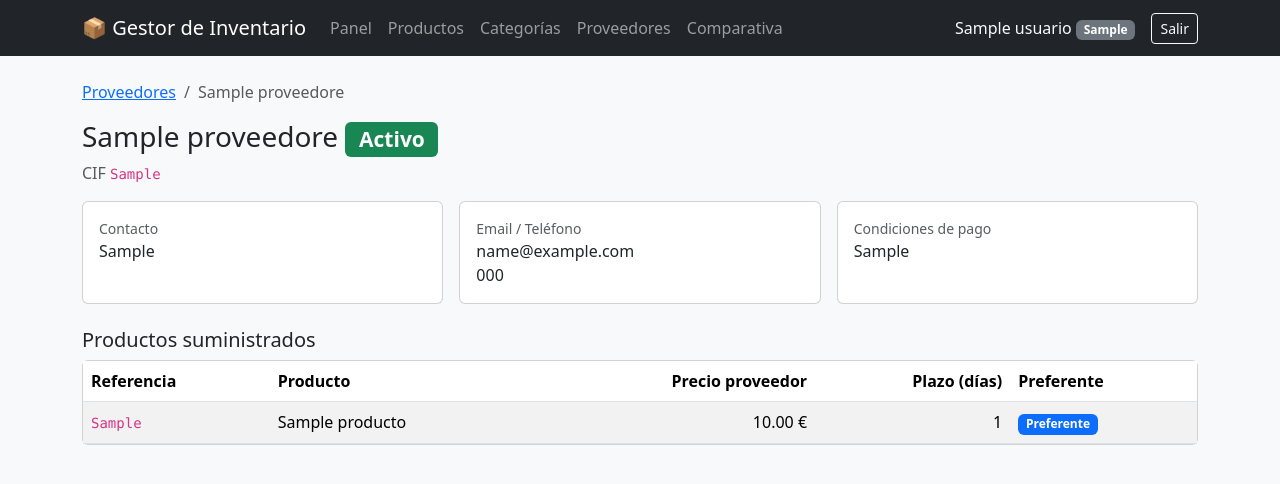
After one commit to xxmarcoxx769/GestorInventario, a Flask app: page /proveedores/1 in a window 1280 px wide. The commit adds this page. Shown: the top 484 px of the page. Run offline with Flask 3, Linux system fonts and the light colour scheme; a user stored in the database is signed in; tables that the repository leaves empty hold one stand-in row (values such as "Sample post").

Commit message:
Add suppliers module: CRUD, supplies and price comparison
- proveedor_servicio: providers CRUD (CIF unique, normalized to upper),
  supplies (producto_proveedor) with single-preferred-per-product rule,
  and price comparison per product (cheapest first)
- Blueprint /proveedores with role-based permissions (write = ADMIN/ALMACEN)
- Provider detail page listing supplied products; add/edit/remove supplies
- Delete guarded: blocked when the provider has purchases
- Comparativa page: pick a product, see suppliers ranked by price
- Templates + navbar links (Proveedores, Comparativa)

Co-Authored-By: Claude Opus 4.8 <noreply@anthropic.com>

```diff
--- a/app/__init__.py
+++ b/app/__init__.py
@@ -25,11 +25,13 @@ def create_app(config_class=Config):
     from .auth.rutas import auth_bp
     from .main.rutas import main_bp
     from .productos.rutas import productos_bp, categorias_bp
+    from .proveedores.rutas import proveedores_bp
 
     app.register_blueprint(auth_bp)
     app.register_blueprint(main_bp)
     app.register_blueprint(productos_bp)
     app.register_blueprint(categorias_bp)
+    app.register_blueprint(proveedores_bp)
 
     # Manejadores de error
     from flask import render_template
--- /dev/null
+++ b/app/servicios/proveedor_servicio.py
@@ -0,0 +1,172 @@
+"""Lógica de negocio para proveedores y suministros (producto_proveedor)."""
+from ..extensiones import db
+from ..modelos import Proveedor, ProductoProveedor, Producto, Compra
+from .errores import NoEncontrado, Conflicto
+
+
+# --------------------------- PROVEEDORES ---------------------------
+
+def listar_proveedores(buscar=None):
+    consulta = db.select(Proveedor)
+    if buscar:
+        patron = f"%{buscar.strip()}%"
+        consulta = consulta.where(
+            db.or_(Proveedor.nombre.ilike(patron), Proveedor.cif.ilike(patron))
+        )
+    return db.session.scalars(consulta.order_by(Proveedor.nombre)).all()
+
+
+def obtener_proveedor(proveedor_id: int) -> Proveedor:
+    proveedor = db.session.get(Proveedor, proveedor_id)
+    if proveedor is None:
+        raise NoEncontrado("El proveedor no existe.")
+    return proveedor
+
+
+def _validar_cif_unico(cif: str, excluir_id: int | None = None):
+    consulta = db.select(Proveedor).where(Proveedor.cif == cif)
+    if excluir_id is not None:
+        consulta = consulta.where(Proveedor.id != excluir_id)
+    if db.session.scalar(consulta):
+        raise Conflicto(f"Ya existe un proveedor con el CIF «{cif}».")
+
+
+def crear_proveedor(datos: dict) -> Proveedor:
+    cif = datos["cif"].strip().upper()
+    _validar_cif_unico(cif)
+    proveedor = Proveedor(
+        nombre=datos["nombre"].strip(),
+        cif=cif,
+        contacto=(datos.get("contacto") or "").strip() or None,
+        email=(datos.get("email") or "").strip() or None,
+        telefono=(datos.get("telefono") or "").strip() or None,
+        condiciones_pago=(datos.get("condiciones_pago") or "").strip() or None,
+        activo=datos.get("activo", True),
+    )
+    db.session.add(proveedor)
+    db.session.commit()
+    return proveedor
+
+
+def actualizar_proveedor(proveedor_id: int, datos: dict) -> Proveedor:
+    proveedor = obtener_proveedor(proveedor_id)
+    cif = datos["cif"].strip().upper()
+    _validar_cif_unico(cif, excluir_id=proveedor_id)
+    proveedor.nombre = datos["nombre"].strip()
+    proveedor.cif = cif
+    proveedor.contacto = (datos.get("contacto") or "").strip() or None
+    proveedor.email = (datos.get("email") or "").strip() or None
+    proveedor.telefono = (datos.get("telefono") or "").strip() or None
+    proveedor.condiciones_pago = (datos.get("condiciones_pago") or "").strip() or None
+    proveedor.activo = datos.get("activo", True)
+    db.session.commit()
+    return proveedor
+
+
+def eliminar_proveedor(proveedor_id: int) -> None:
+    proveedor = obtener_proveedor(proveedor_id)
+    tiene_compras = db.session.scalar(
+        db.select(Compra.id).where(Compra.proveedor_id == proveedor_id).limit(1)
+    )
+    if tiene_compras:
+        raise Conflicto(
+            "No se puede eliminar: el proveedor tiene compras registradas. "
+            "Desactívalo en su lugar."
+        )
+    db.session.delete(proveedor)  # elimina en cascada sus suministros
+    db.session.commit()
+
+
+# --------------------------- SUMINISTROS (producto_proveedor) ---------------------------
+
+def listar_suministros(proveedor_id: int):
+    obtener_proveedor(proveedor_id)
+    return db.session.scalars(
+        db.select(ProductoProveedor)
+        .join(Producto)
+        .where(ProductoProveedor.proveedor_id == proveedor_id)
+        .order_by(Producto.nombre)
+    ).all()
+
+
+def obtener_suministro(suministro_id: int) -> ProductoProveedor:
+    suministro = db.session.get(ProductoProveedor, suministro_id)
+    if suministro is None:
+        raise NoEncontrado("El suministro no existe.")
+    return suministro
+
+
+def _desmarcar_preferentes(producto_id: int, excluir_id: int | None = None):
+    """Solo puede haber un proveedor preferente por producto."""
+    consulta = db.select(ProductoProveedor).where(
+        ProductoProveedor.producto_id == producto_id,
+        ProductoProveedor.preferente.is_(True),
+    )
+    if excluir_id is not None:
+        consulta = consulta.where(ProductoProveedor.id != excluir_id)
+    for otro in db.session.scalars(consulta):
+        otro.preferente = False
+
+
+def agregar_suministro(proveedor_id: int, datos: dict) -> ProductoProveedor:
+    obtener_proveedor(proveedor_id)
+    producto_id = datos["producto_id"]
+    if db.session.get(Producto, producto_id) is None:
+        raise NoEncontrado("El producto seleccionado no existe.")
+
+    existe = db.session.scalar(
+        db.select(ProductoProveedor).where(
+            ProductoProveedor.proveedor_id == proveedor_id,
+            ProductoProveedor.producto_id == producto_id,
+        )
+    )
+    if existe:
+        raise Conflicto("Este proveedor ya suministra ese producto.")
+
+    preferente = datos.get("preferente", False)
+    if preferente:
+        _desmarcar_preferentes(producto_id)
+
+    suministro = ProductoProveedor(
+        proveedor_id=proveedor_id,
+        producto_id=producto_id,
+        precio_proveedor=datos["precio_proveedor"],
+        plazo_entrega_dias=datos.get("plazo_entrega_dias"),
+        preferente=preferente,
+    )
+    db.session.add(suministro)
+    db.session.commit()
+    return suministro
+
+
+def actualizar_suministro(suministro_id: int, datos: dict) -> ProductoProveedor:
+    suministro = obtener_suministro(suministro_id)
+    preferente = datos.get("preferente", False)
+    if preferente:
+        _desmarcar_preferentes(suministro.producto_id, excluir_id=suministro_id)
+    suministro.precio_proveedor = datos["precio_proveedor"]
+    suministro.plazo_entrega_dias = datos.get("plazo_entrega_dias")
+    suministro.preferente = preferente
+    db.session.commit()
+    return suministro
+
+
+def eliminar_suministro(suministro_id: int) -> int:
+    suministro = obtener_suministro(suministro_id)
+    proveedor_id = suministro.proveedor_id
+    db.session.delete(suministro)
+    db.session.commit()
+    return proveedor_id
+
+
+def comparativa_producto(producto_id: int):
+    """Proveedores de un producto ordenados por precio ascendente (más barato primero)."""
+    producto = db.session.get(Producto, producto_id)
+    if producto is None:
+        raise NoEncontrado("El producto no existe.")
+    suministros = db.session.scalars(
+        db.select(ProductoProveedor)
+        .where(ProductoProveedor.producto_id == producto_id)
+        .order_by(ProductoProveedor.precio_proveedor.asc())
+    ).all()
+    return producto, suministros
--- a/app/templates/base.html
+++ b/app/templates/base.html
@@ -15,6 +15,8 @@
         <li class="nav-item"><a class="nav-link" href="{{ url_for('main.dashboard') }}">Panel</a></li>
         <li class="nav-item"><a class="nav-link" href="{{ url_for('productos.lista') }}">Productos</a></li>
         <li class="nav-item"><a class="nav-link" href="{{ url_for('categorias.lista') }}">Categorías</a></li>
+        <li class="nav-item"><a class="nav-link" href="{{ url_for('proveedores.lista') }}">Proveedores</a></li>
+        <li class="nav-item"><a class="nav-link" href="{{ url_for('proveedores.comparativa') }}">Comparativa</a></li>
       </ul>
       <div class="d-flex align-items-center text-light">
         <span class="me-3">{{ current_user.nombre }} <span class="badge bg-secondary">{{ current_user.rol }}</span></span>
--- /dev/null
+++ b/app/templates/proveedores/detalle.html
@@ -0,0 +1,79 @@
+{% extends "base.html" %}
+{% block titulo %}{{ proveedor.nombre }} — Proveedor{% endblock %}
+
+{% block contenido %}
+<nav aria-label="breadcrumb">
+  <ol class="breadcrumb">
+    <li class="breadcrumb-item"><a href="{{ url_for('proveedores.lista') }}">Proveedores</a></li>
+    <li class="breadcrumb-item active">{{ proveedor.nombre }}</li>
+  </ol>
+</nav>
+
+<div class="d-flex justify-content-between align-items-start mb-3">
+  <div>
+    <h1 class="h3 mb-1">{{ proveedor.nombre }}
+      {% if proveedor.activo %}<span class="badge bg-success">Activo</span>
+      {% else %}<span class="badge bg-secondary">Inactivo</span>{% endif %}
+    </h1>
+    <div class="text-muted">CIF <code>{{ proveedor.cif }}</code></div>
+  </div>
+  {% if puede_gestionar %}
+  <a class="btn btn-outline-primary" href="{{ url_for('proveedores.editar', proveedor_id=proveedor.id) }}">Editar proveedor</a>
+  {% endif %}
+</div>
+
+<div class="row g-3 mb-4">
+  <div class="col-md-4"><div class="card h-100"><div class="card-body">
+    <div class="text-muted small">Contacto</div>{{ proveedor.contacto or "—" }}
+  </div></div></div>
+  <div class="col-md-4"><div class="card h-100"><div class="card-body">
+    <div class="text-muted small">Email / Teléfono</div>{{ proveedor.email or "—" }}<br>{{ proveedor.telefono or "—" }}
+  </div></div></div>
+  <div class="col-md-4"><div class="card h-100"><div class="card-body">
+    <div class="text-muted small">Condiciones de pago</div>{{ proveedor.condiciones_pago or "—" }}
+  </div></div></div>
+</div>
+
+<div class="d-flex justify-content-between align-items-center mb-2">
+  <h2 class="h5 mb-0">Productos suministrados</h2>
+  {% if puede_gestionar %}
+  <a class="btn btn-sm btn-primary" href="{{ url_for('proveedores.nuevo_suministro', proveedor_id=proveedor.id) }}">+ Añadir suministro</a>
+  {% endif %}
+</div>
+
+<div class="card">
+  <div class="table-responsive">
+    <table class="table table-striped align-middle mb-0">
+      <thead>
+        <tr>
+          <th>Referencia</th><th>Producto</th><th class="text-end">Precio proveedor</th>
+          <th class="text-end">Plazo (días)</th><th>Preferente</th>
+          {% if puede_gestionar %}<th class="text-end">Acciones</th>{% endif %}
+        </tr>
+      </thead>
+      <tbody>
+        {% for s in suministros %}
+        <tr>
+          <td><code>{{ s.producto.referencia }}</code></td>
+          <td>{{ s.producto.nombre }}</td>
+          <td class="text-end">{{ "%.2f"|format(s.precio_proveedor) }} €</td>
+          <td class="text-end">{{ s.plazo_entrega_dias if s.plazo_entrega_dias is not none else "—" }}</td>
+          <td>{% if s.preferente %}<span class="badge bg-primary">Preferente</span>{% else %}—{% endif %}</td>
+          {% if puede_gestionar %}
+          <td class="text-end text-nowrap">
+            <a class="btn btn-sm btn-outline-primary" href="{{ url_for('proveedores.editar_suministro', suministro_id=s.id) }}">Editar</a>
+            <form class="d-inline" method="post" action="{{ url_for('proveedores.eliminar_suministro', suministro_id=s.id) }}"
+                  onsubmit="return confirm('¿Quitar este suministro?');">
+              <button class="btn btn-sm btn-outline-danger" type="submit">Quitar</button>
+            </form>
+          </td>
+          {% endif %}
+        </tr>
+        {% else %}
+        <tr><td colspan="6" class="text-muted p-3">Este proveedor no suministra productos todavía.</td></tr>
+        {% endfor %}
+      </tbody>
+    </table>
+  </div>
+</div>
+{% endblock %}
```
Also changed, not shown: app/proveedores/formularios.py (added, +34 -0 lines), app/proveedores/rutas.py (added, +211 -0 lines), app/templates/proveedores/comparativa.html (added, +58 -0 lines), app/templates/proveedores/formulario.html (added, +52 -0 lines), app/templates/proveedores/lista.html (added, +62 -0 lines), app/templates/proveedores/suministro_formulario.html (added, +44 -0 lines), app/proveedores/__init__.py (added).
